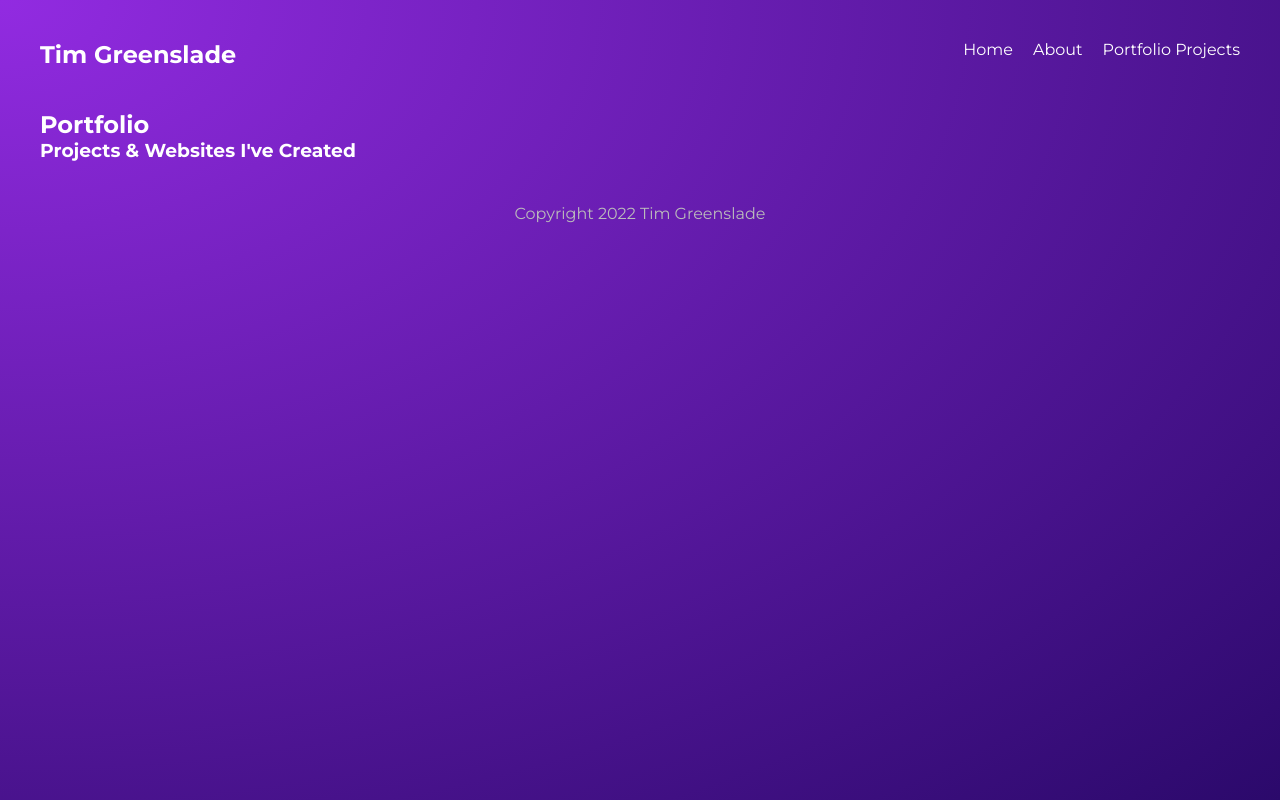
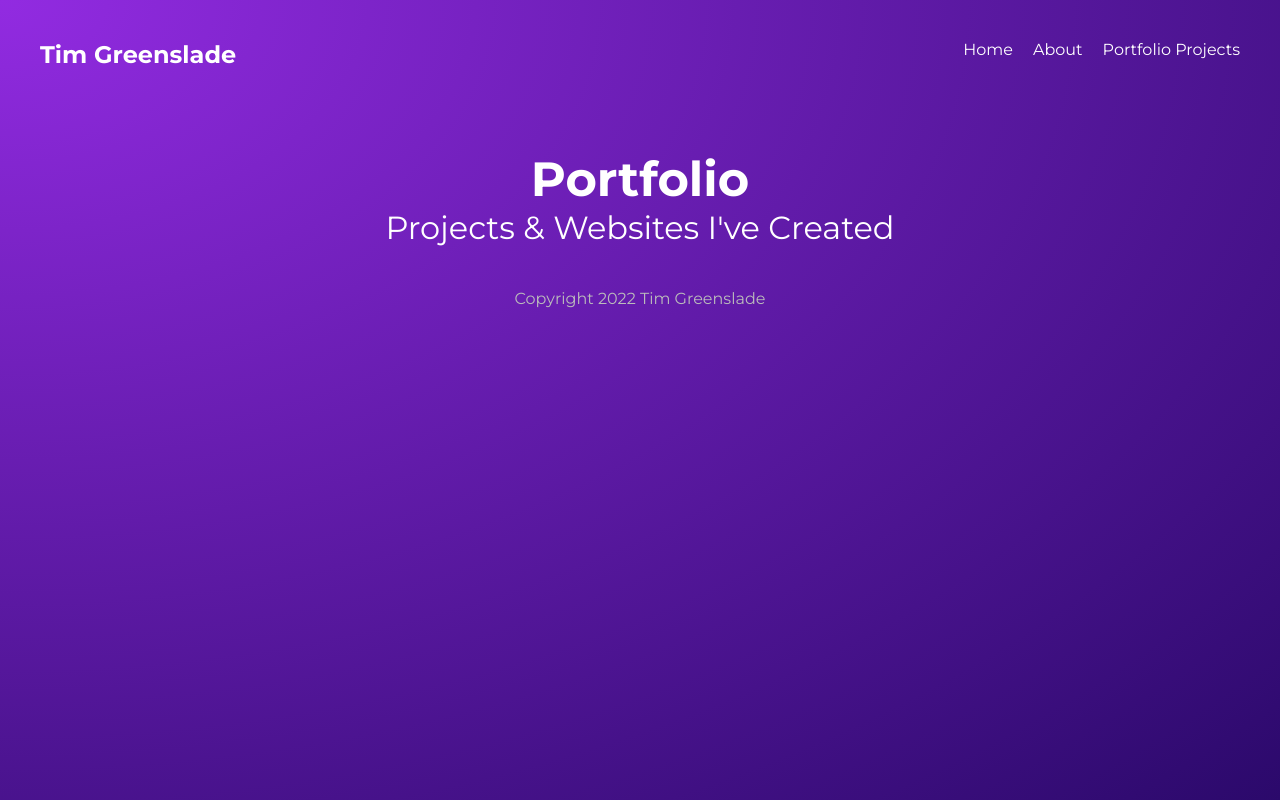
Before and after one commit to treegroves/portfolio-gatsby, a Gatsby site: page /projects in a window 1280 px wide. Built offline with nearby package versions, Linux system fonts and the light colour scheme; Gatsby itself is replaced by a stand-in of ours.

Commit message:
Add styles

```diff
--- a/src/pages/index.js
+++ b/src/pages/index.js
@@ -1,6 +1,7 @@
 import React from "react"
+import { Link } from "gatsby"
 import Layout from "../components/Layout"
-import styles from "../styles/home.module.css"
+import * as styles from "../styles/home.module.css"
 
 export default function Home() {
   return (
@@ -10,6 +11,9 @@ export default function Home() {
           <h2>Design</h2>
           <h3>Develop & Deploy</h3>
           <p>UX designer & web developer based in Auckland.</p>
+          <Link className={styles.btn} to="/projects">
+            My Portfolio Projects
+          </Link>
         </div>
       </section>
     </Layout>
--- a/src/pages/projects/index.js
+++ b/src/pages/projects/index.js
@@ -1,10 +1,10 @@
 import React from "react"
 import Layout from "../../components/Layout"
-
+import * as styles from "../../styles/projects.module.css"
 export default function Projects() {
   return (
     <Layout>
-      <div>
+      <div className={styles.portfolio}>
         <h2>Portfolio</h2>
         <h3>Projects & Websites I've Created</h3>
       </div>
--- /dev/null
+++ b/src/styles/projects.module.css
@@ -0,0 +1,11 @@
+.portfolio {
+  text-align: center;
+}
+.portfolio > h2 {
+  font-size: 3em;
+  margin-top: 80px;
+}
+.portfolio > h3 {
+  font-size: 2em;
+  font-weight: 400;
+}
```
